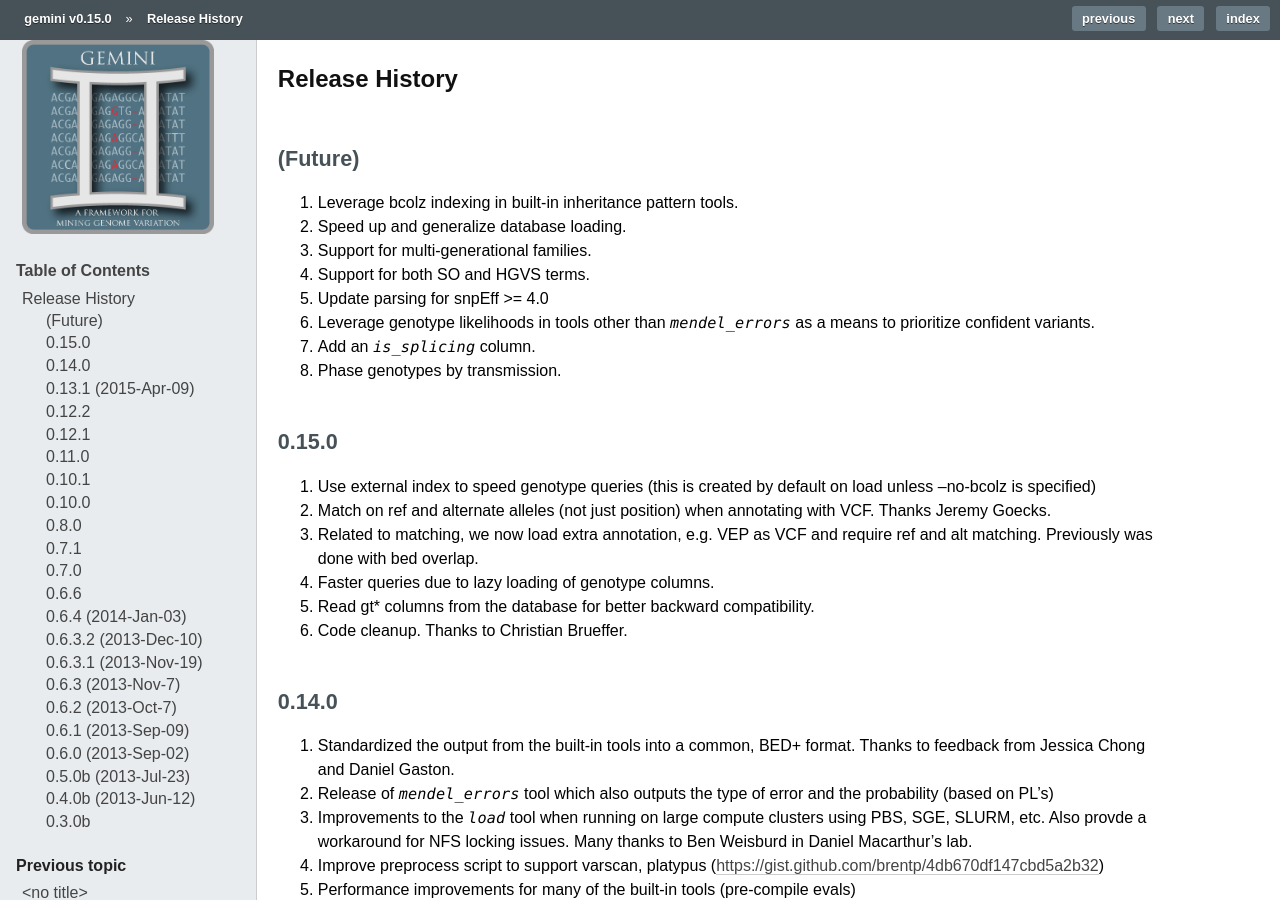
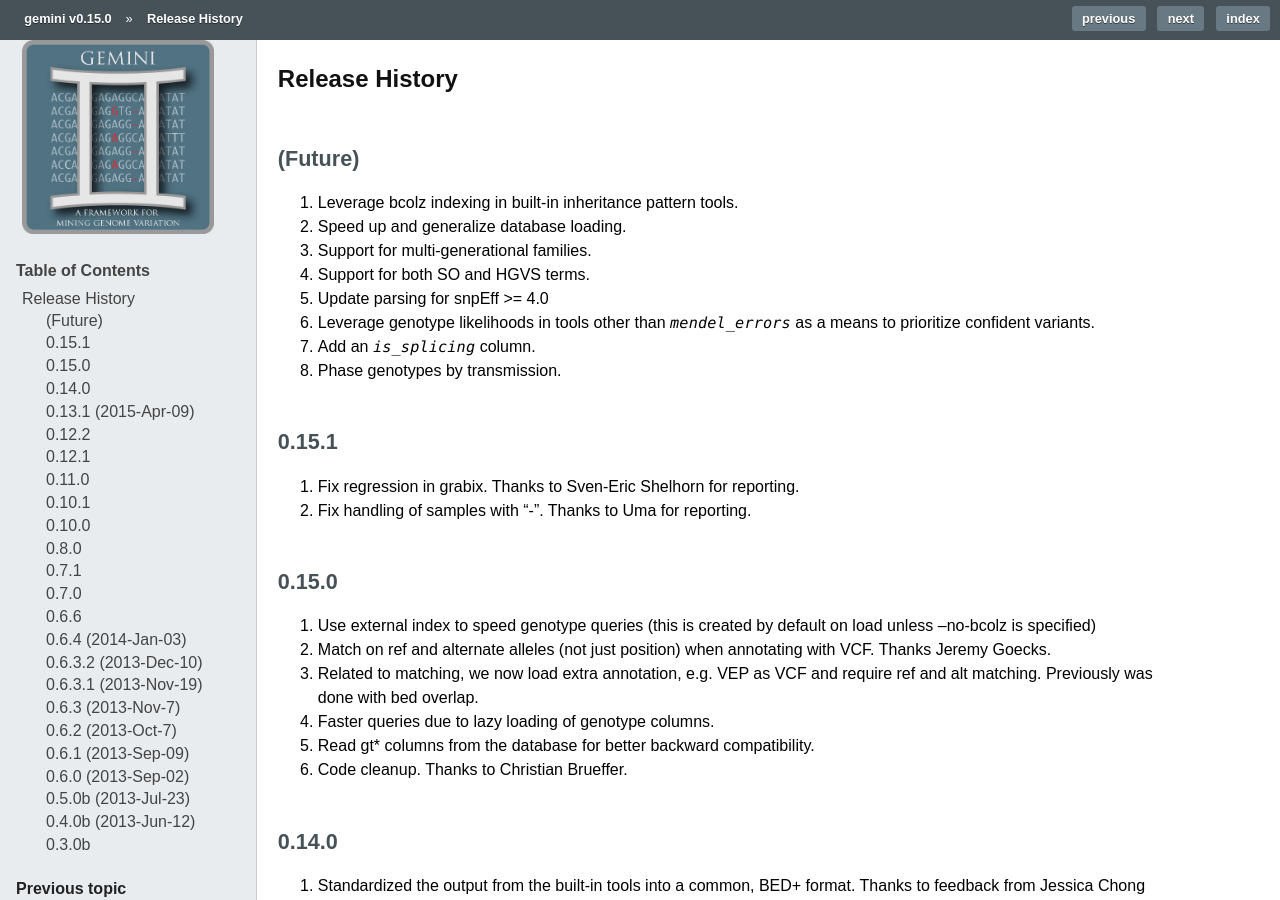
Before and after one commit to arq5x/gemini, a Sphinx documentation site: the page built from docs/content/history.rst, in a window 1280 px wide and 900 px high. Built offline with Sphinx 7.4.7, drawn with Linux system fonts in a browser that asks for light colours; formulas are drawn with MathJax 3; pages that are not in the unit, such as notebooks, are missing from menus; comment, search, counter and statistics services are not loaded; the version number is read from the project's files by our own code.

Commit message:
update history with 0.15.1 changes

```diff
--- a/docs/content/history.rst
+++ b/docs/content/history.rst
@@ -12,6 +12,11 @@ Release History
 6. Leverage genotype likelihoods in tools other than `mendel_errors` as a means to prioritize confident variants.
 7. Add an `is_splicing` column.
 8. Phase genotypes by transmission.
+
+0.15.1
+======
+1. Fix regression in grabix. Thanks to Sven-Eric Shelhorn for reporting.
+2. Fix handling of samples with "-". Thanks to Uma for reporting.
 
 0.15.0
 =======================================
```
